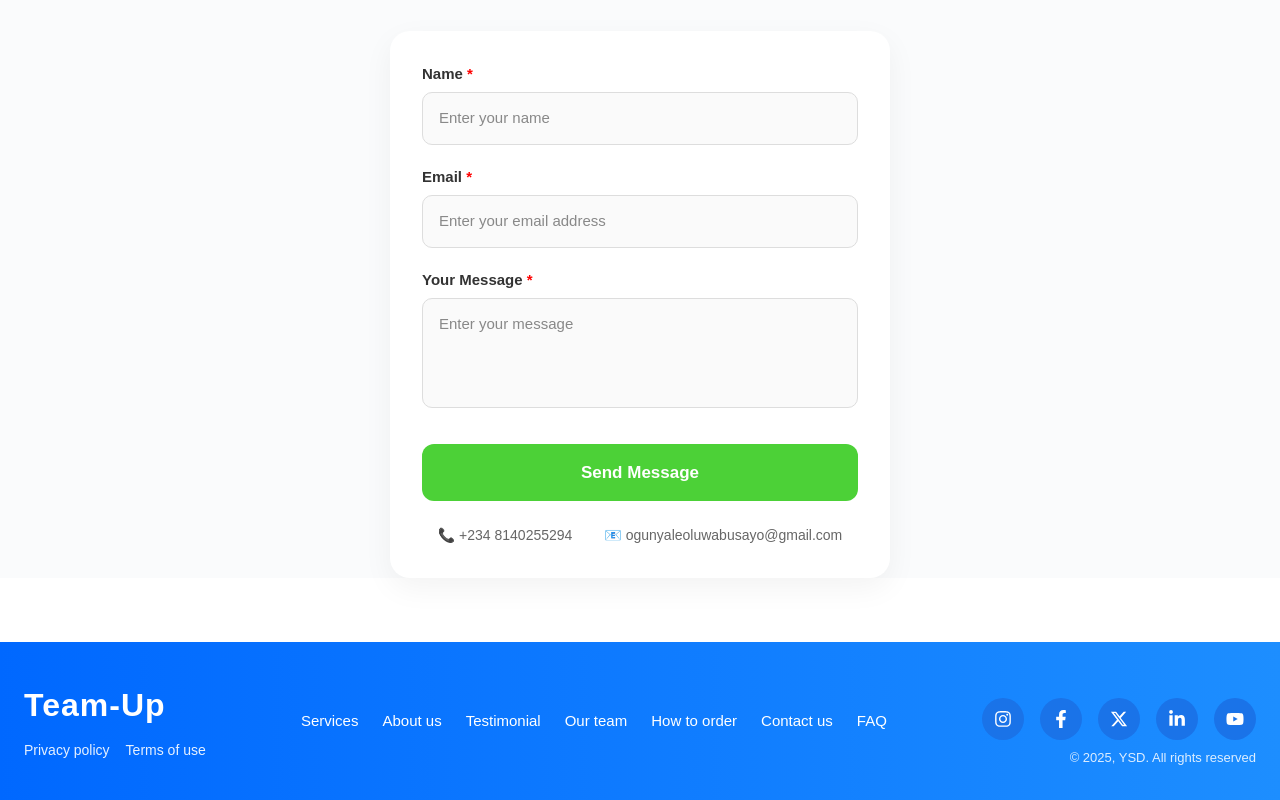
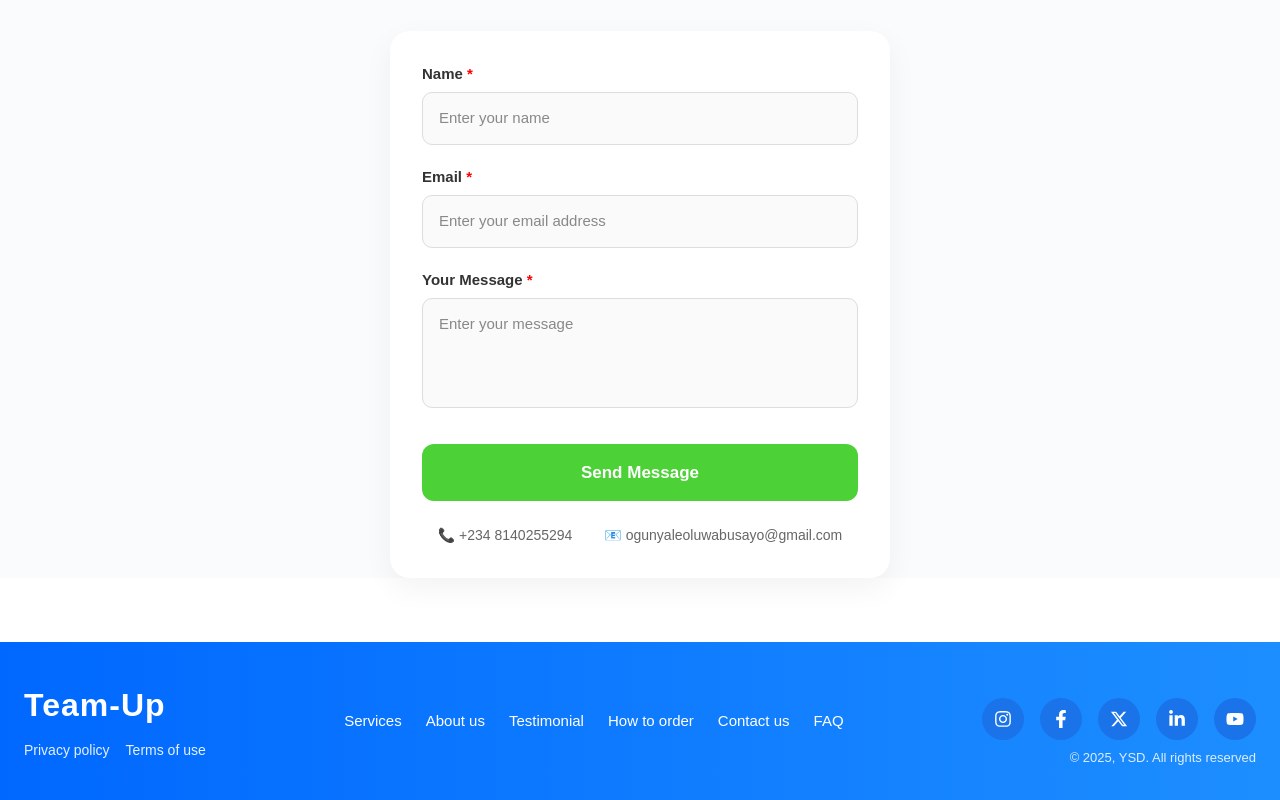
Before and after one commit to Okun15Ola/teamup, a Next.js app: page / in a window 1280 px wide. Shown: the part 4815-5615 px from the top of the page. Built offline with nearby package versions, Linux system fonts and the light colour scheme.

Commit message:
REMOVE OUR TEAM UNDER FOOTER

```diff
--- a/components/Footer/Footer.tsx
+++ b/components/Footer/Footer.tsx
@@ -18,7 +18,6 @@ const Footer = () => {
           <a href="#services">Services</a>
           <a href="#about">About us</a>
           <a href="#testimonials">Testimonial</a>
-          <a href="#team">Our team</a>
           <a href="#order">How to order</a>
           <a href="#contact">Contact us</a>
           <a href="#faq">FAQ</a>
```
